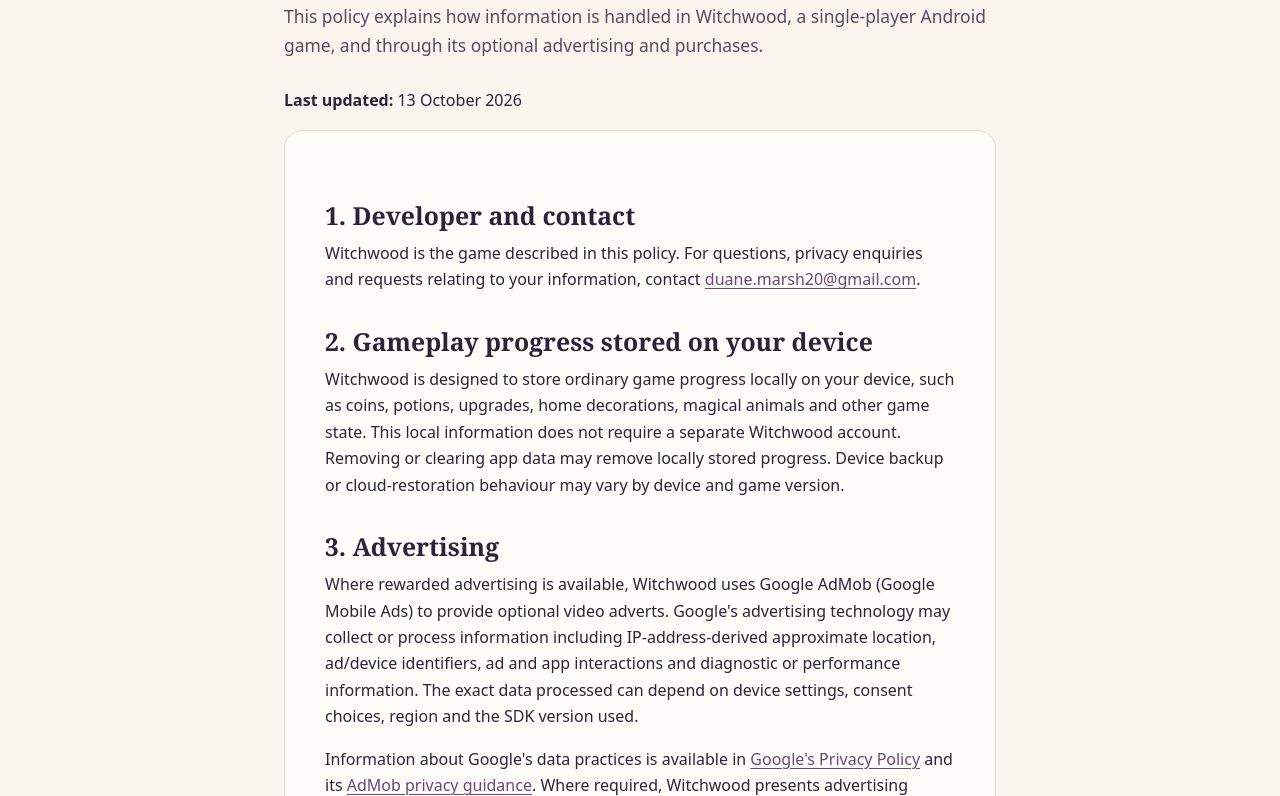
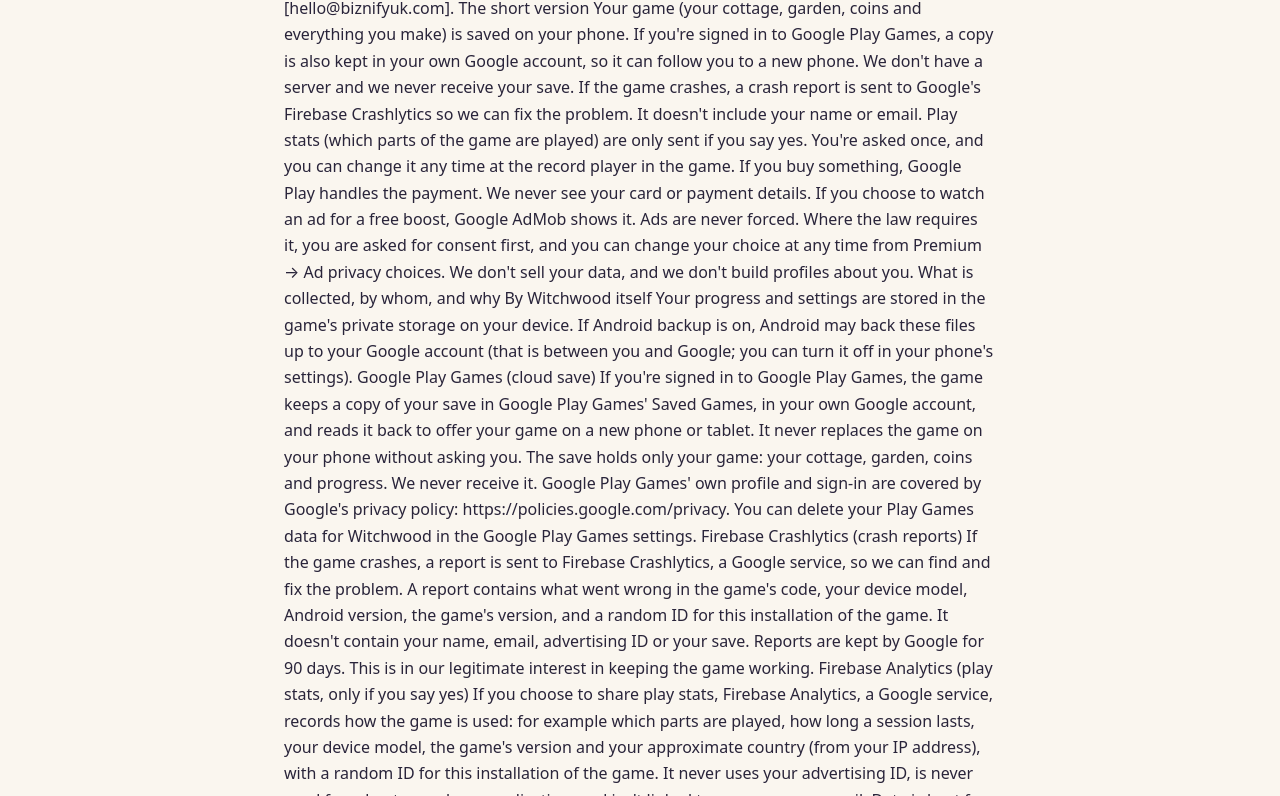
Before and after one commit to h09marshd/h09marshd.github.io, a plain HTML site: page privacy.html in a window 1280 px wide. Shown: the part 278-1074 px from the top of the page. Drawn offline with Linux system fonts and the light colour scheme.

Commit message:
Revise privacy policy
Updated privacy policy with draft details and contact information.

```diff
--- a/privacy.html
+++ b/privacy.html
@@ -1,17 +1,41 @@
 <!doctype html>
 <html lang="en-GB"><head><meta charset="utf-8"><meta name="viewport" content="width=device-width, initial-scale=1"><meta name="description" content="Witchwood privacy policy: game saves, advertising, purchases and contact details."><title>Privacy Policy — Witchwood</title><link rel="stylesheet" href="styles.css"></head><body>
 <header><nav class="nav" aria-label="Main navigation"><a class="brand" href="/">Witchwood</a><div class="links"><a href="/">Home</a><a href="/privacy.html" aria-current="page">Privacy</a><a href="/support.html">Support</a></div></nav></header>
-<main class="detail"><div class="eyebrow">Your privacy matters</div><h1>Privacy Policy</h1><p class="lead">This policy explains how information is handled in Witchwood, a single-player Android game, and through its optional advertising and purchases.</p><p><strong>Last updated:</strong> 13 October 2026</p>
-<section class="content-card"><h2>1. Developer and contact</h2><p>Witchwood is the game described in this policy. For questions, privacy enquiries and requests relating to your information, contact <a href="mailto:duane.marsh20@gmail.com">duane.marsh20@gmail.com</a>.</p>
-<h2>2. Gameplay progress stored on your device</h2><p>Witchwood is designed to store ordinary game progress locally on your device, such as coins, potions, upgrades, home decorations, magical animals and other game state. This local information does not require a separate Witchwood account. Removing or clearing app data may remove locally stored progress. Device backup or cloud-restoration behaviour may vary by device and game version.</p>
-<h2>3. Advertising</h2><p>Where rewarded advertising is available, Witchwood uses Google AdMob (Google Mobile Ads) to provide optional video adverts. Google's advertising technology may collect or process information including IP-address-derived approximate location, ad/device identifiers, ad and app interactions and diagnostic or performance information. The exact data processed can depend on device settings, consent choices, region and the SDK version used.</p><p>Information about Google's data practices is available in <a href="https://policies.google.com/privacy">Google's Privacy Policy</a> and its <a href="https://support.google.com/admob/answer/6128543">AdMob privacy guidance</a>. Where required, Witchwood presents advertising privacy or consent choices.</p>
-<h2>4. In-app purchases</h2><p>Optional digital purchases, such as cosmetic items or harvest conveniences where available, are processed through Google Play Billing. Google processes payment information under its own terms and privacy policy. Witchwood may receive purchase-related status or transaction identifiers needed to grant, validate and restore purchased content. Witchwood does not ask players to enter payment-card details directly into the game.</p>
-<h2>5. Support communications</h2><p>If you contact us by email, we receive the address and information you choose to send, which we use to respond to your request and resolve issues. Please avoid including sensitive information that is not needed for support.</p>
-<h2>6. How information is used and disclosed</h2><p>Information handled through the game and service providers may be used to provide game functionality, fulfil and restore purchases, deliver optional adverts, understand technical performance, prevent fraud and meet legal obligations. Relevant data may be processed by Google or other providers actually integrated in a release. We do not sell players' local game-save files.</p>
-<h2>7. Retention, security and choices</h2><p>Locally stored game progress generally remains on your device until app data is deleted or the game removes it. Retention of advertising, billing and related information by Google is governed by Google's policies and applicable settings. We take reasonable steps to protect information within our control, but no method of storage or transmission is completely risk-free.</p><p>You can control optional ad experiences and applicable consent choices through the options presented in the game or device. Android settings may also allow you to reset or limit advertising identifiers. Removing game data may remove local progress; uninstalling does not necessarily erase records held by Google for purchases or advertising.</p>
-<h2>8. Your rights and deletion requests</h2><p>Depending on where you live, you may have rights relating to personal data, including access, correction, objection or erasure. You can send a request to <a href="mailto:duane.marsh20@gmail.com?subject=Witchwood%20privacy%20request">duane.marsh20@gmail.com</a>. We will review requests relating to data within our control and explain where requests must instead be handled directly through Google or another service provider. To remove game progress stored on your phone, you may be able to clear the app's data through Android settings; doing so can permanently delete your progress.</p>
-<h2>9. Children and age suitability</h2><p>Witchwood's intended audience and applicable age rating are described in its Google Play listing. We apply any additional child-related safeguards required by the distribution and advertising policies that apply to the version of the game offered in your region.</p>
-<h2>10. Updates to this policy</h2><p>We may update this policy when game features, service providers or legal requirements change. Updates will appear on this page with a revised last-updated date.</p></section>
+<main class="detail"><p>Witchwood: Privacy Policy
+Draft prepared 12 Oct 2026 for v1; updated 1 Nov 2026 for 1.4 (crash reports, opt-in play stats, cloud save). Before publishing: fill in the bracketed details, have it checked if you are unsure, then publish it on a free public page (for example Google Sites or GitHub Pages) and enter its address in Play Console. The game links to it from its About screen.
+Last updated: [01/11/2026]
+Who we are: Witchwood is made by [Busnify LTD], [hello@biznifyuk.com].
+The short version
+Your game (your cottage, garden, coins and everything you make) is saved on your phone. If you're signed in to Google Play Games, a copy is also kept in your own Google account, so it can follow you to a new phone. We don't have a server and we never receive your save.
+If the game crashes, a crash report is sent to Google's Firebase Crashlytics so we can fix the problem. It doesn't include your name or email.
+Play stats (which parts of the game are played) are only sent if you say yes. You're asked once, and you can change it any time at the record player in the game.
+If you buy something, Google Play handles the payment. We never see your card or payment details.
+If you choose to watch an ad for a free boost, Google AdMob shows it. Ads are never forced. Where the law requires it, you are asked for consent first, and you can change your choice at any time from Premium → Ad privacy choices.
+We don't sell your data, and we don't build profiles about you.
+What is collected, by whom, and why
+By Witchwood itself
+Your progress and settings are stored in the game's private storage on your device. If Android backup is on, Android may back these files up to your Google account (that is between you and Google; you can turn it off in your phone's settings).
+Google Play Games (cloud save)
+If you're signed in to Google Play Games, the game keeps a copy of your save in Google Play Games' Saved Games, in your own Google account, and reads it back to offer your game on a new phone or tablet. It never replaces the game on your phone without asking you. The save holds only your game: your cottage, garden, coins and progress. We never receive it. Google Play Games' own profile and sign-in are covered by Google's privacy policy: https://policies.google.com/privacy. You can delete your Play Games data for Witchwood in the Google Play Games settings.
+Firebase Crashlytics (crash reports)
+If the game crashes, a report is sent to Firebase Crashlytics, a Google service, so we can find and fix the problem. A report contains what went wrong in the game's code, your device model, Android version, the game's version, and a random ID for this installation of the game. It doesn't contain your name, email, advertising ID or your save. Reports are kept by Google for 90 days. This is in our legitimate interest in keeping the game working.
+Firebase Analytics (play stats, only if you say yes)
+If you choose to share play stats, Firebase Analytics, a Google service, records how the game is used: for example which parts are played, how long a session lasts, your device model, the game's version and your approximate country (from your IP address), with a random ID for this installation of the game. It never uses your advertising ID, is never used for adverts or ad personalisation, and isn't linked to your name or email. Data is kept for [2 months]. It is off until you say yes, and you can turn it off at any time at the record player in the game.
+Google Play (purchases)
+When you buy something, Google Play processes the payment and tells the game what you bought, so it can unlock it and restore it if you reinstall. Google's privacy policy applies: https://policies.google.com/privacy
+Google AdMob (rewarded ads, only when you choose)
+You only ever see an ad when you choose to watch one. So that one is ready when you do, the game starts Google AdMob when it opens and loads an ad in the background. When it does, and when an ad plays, Google AdMob may collect device information, including your phone's advertising ID, your IP address (used for approximate location), and how you interacted with the ad. This is used to show the ad, measure it, and prevent fraud, and, where you agree, to personalise ads. In the UK, the EEA and Switzerland the game asks for your consent first, and you can change your choice at any time from the Premium shop (Ad privacy choices). Google's explanation: https://policies.google.com/technologies/partner-sites
+You can reset or delete your advertising ID, or opt out of personalised ads, in your phone's settings (Settings → Google → Ads, or Settings → Privacy → Ads).
+Children
+Witchwood is intended for players aged 13 and over. We don't knowingly collect personal information from children.
+Your choices and rights
+Ads: never required to play. Change your consent from Premium → Ad privacy choices.
+Play stats: off unless you say yes; switch them at the record player in the game.
+Cloud save: only while you're signed in to Google Play Games; your Play Games data can be deleted in Google Play Games' settings.
+Your save: stays on your device; uninstalling the game deletes it (unless Android backup or Google Play Games kept a copy in your Google account).
+Questions or requests: email [contact email address]. If you are in the UK or EU you have rights under data protection law (access, deletion, objection); because we hold no data about you ourselves, requests about ads or purchases are best made to Google, but we will help.
+Changes
+If this policy changes, the new version will be posted here with its date.</p>
 </main>
 <footer><div>© 2026 Witchwood</div><nav aria-label="Footer"><a href="/">Home</a><a href="/support.html">Support</a></nav></footer>
 </body></html>
```
